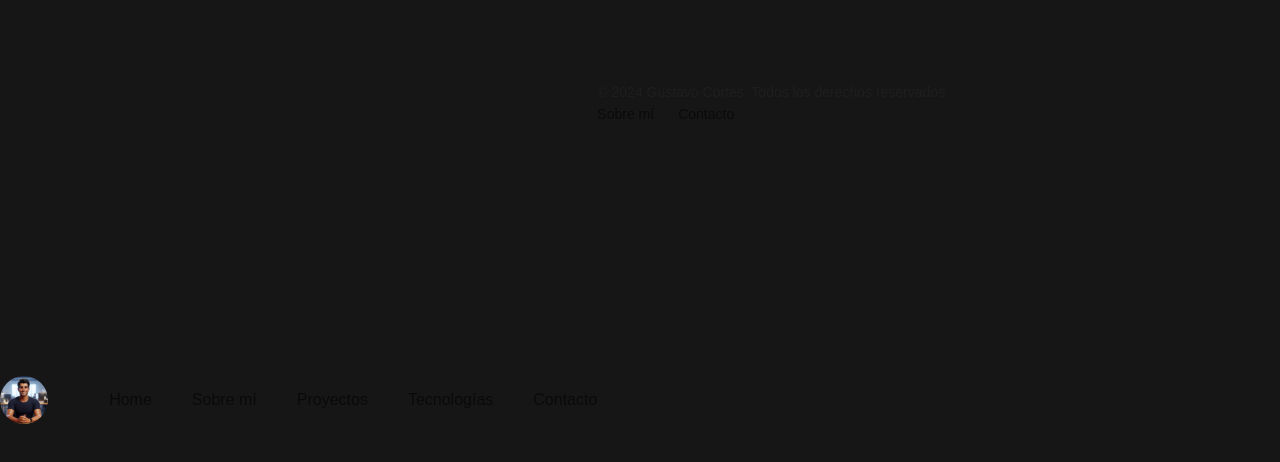
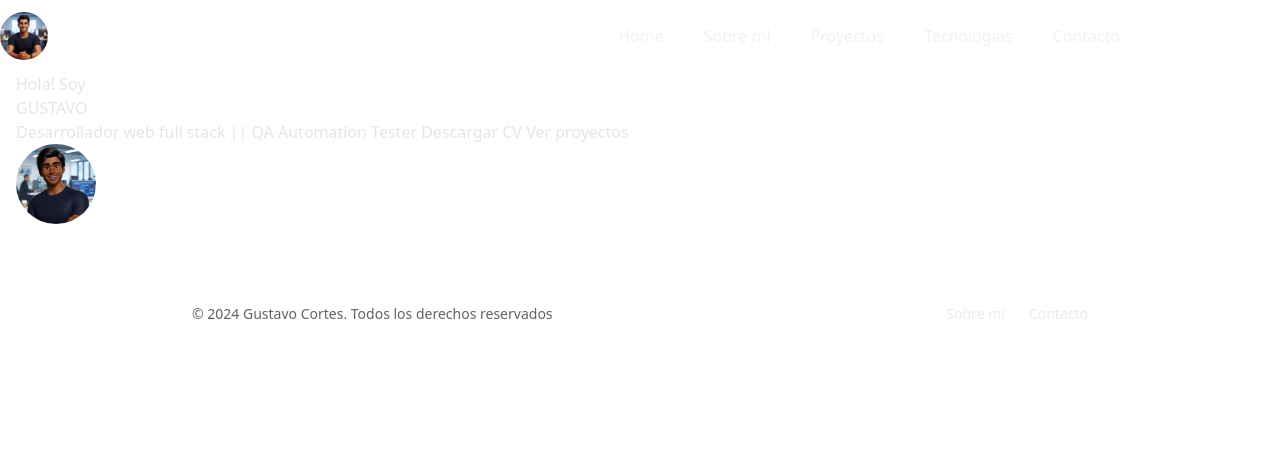
Before and after one commit to GCortesGustavo/portfolio-web, an Astro site: page / in a window 1280 px wide. Built offline with nearby package versions, Linux system fonts and the light colour scheme; Astro itself is replaced by a stand-in of ours; a web font is replaced by a local one.

Commit message:
Hero section maquetado

```diff
--- a/src/components/Footer.astro
+++ b/src/components/Footer.astro
@@ -3,11 +3,11 @@ const currentYear = new Date().getFullYear()
 ---
 
 
-<footer class="opacity-55 m-4 mt-16 w-full mx-auto container mb-10 flex justify-center">
-    <div class="rounded-lg w-full max-w-screen-xl mx-auto py-4">
-        <span class="text-sm text-zinc-800/90">
+<footer class="opacity-80 m-4 mt-16 w-full mx-auto container lg:max-w-4xl md:max-w-2xl mb-10 flex justify-center">
+    <div class="rounded-lg w-full max-w-screen-xl mx-auto md:flex md:items-center md:justify-between py-4">
+        <span class="text-sm sm:text-center text-zinc-800/90 dark:text-zinc-200/90">
             © {currentYear}
-            <a href="">Gustavo Cortes</a>. Todos los derechos reservados
+            <a href="" class="hover:underline">Gustavo Cortes</a>. Todos los derechos reservados
         </span>
         <ul
             class="flex flex-wrap items-center mt-3 text-sm font-medium dark:text-white/90 sm:mt-0"
--- /dev/null
+++ b/src/components/Hero.astro
@@ -0,0 +1,12 @@
+<div>
+    <div>
+        <h2>Hola! Soy</h2>
+        <h1>GUSTAVO</h1>
+        <span> Desarrollador web full stack || QA Automation Tester </span>
+        <button>Descargar CV</button>
+        <button>Ver proyectos</button>
+    </div>
+    <div>
+        <img src="/HeroImage.jpeg" alt="Gustavo Cortés" class="rounded-full w-20 h-20">
+    </div>
+</div>
--- a/src/layouts/Layout.astro
+++ b/src/layouts/Layout.astro
@@ -5,9 +5,10 @@ import Footer from '../components/Footer.astro'
 import '@fontsource-variable/recursive';
 interface Props {
 	title: string;
+	description: string
 }
 
-const { title } = Astro.props;
+const { title, description } = Astro.props;
 ---
 
 <!doctype html>
@@ -20,7 +21,7 @@ const { title } = Astro.props;
 		<meta name="generator" content={Astro.generator} />
 		<title>{title}</title>
 	</head>
-	<body>
+	<body class="">
 		<Header />
 		<slot />
 		<Footer />
@@ -39,10 +40,10 @@ const { title } = Astro.props;
 	}
 
 	body {
-		display: flex;
-		justify-content: center;
-		background-color: #161616;
-		height: 100vh;
-		font-family: 'Recursive Variable', sans-serif;
+		color: rgba(230, 225, 225, 0.9);
+        display: flex;
+        flex-direction: column;
+        min-height: 100vh;
+        overscroll-behavior: none;
 	}
 </style>
--- a/src/pages/index.astro
+++ b/src/pages/index.astro
@@ -1,10 +1,11 @@
 ---
 import Layout from '../layouts/Layout.astro';
-import Card from '../components/Card.astro';
+import Hero from "../components/Hero.astro"
 ---
 
-<Layout title="Gustavo Cortes">
-	<main>
+<Layout title="Gustavo Cortes" description='Diseña tu web junto a mi!'>
+	<main class="px-4">
+		<Hero />
 	</main>
 </Layout>
 
```
Also changed, not shown: public/HeroImage.jpeg (added).
